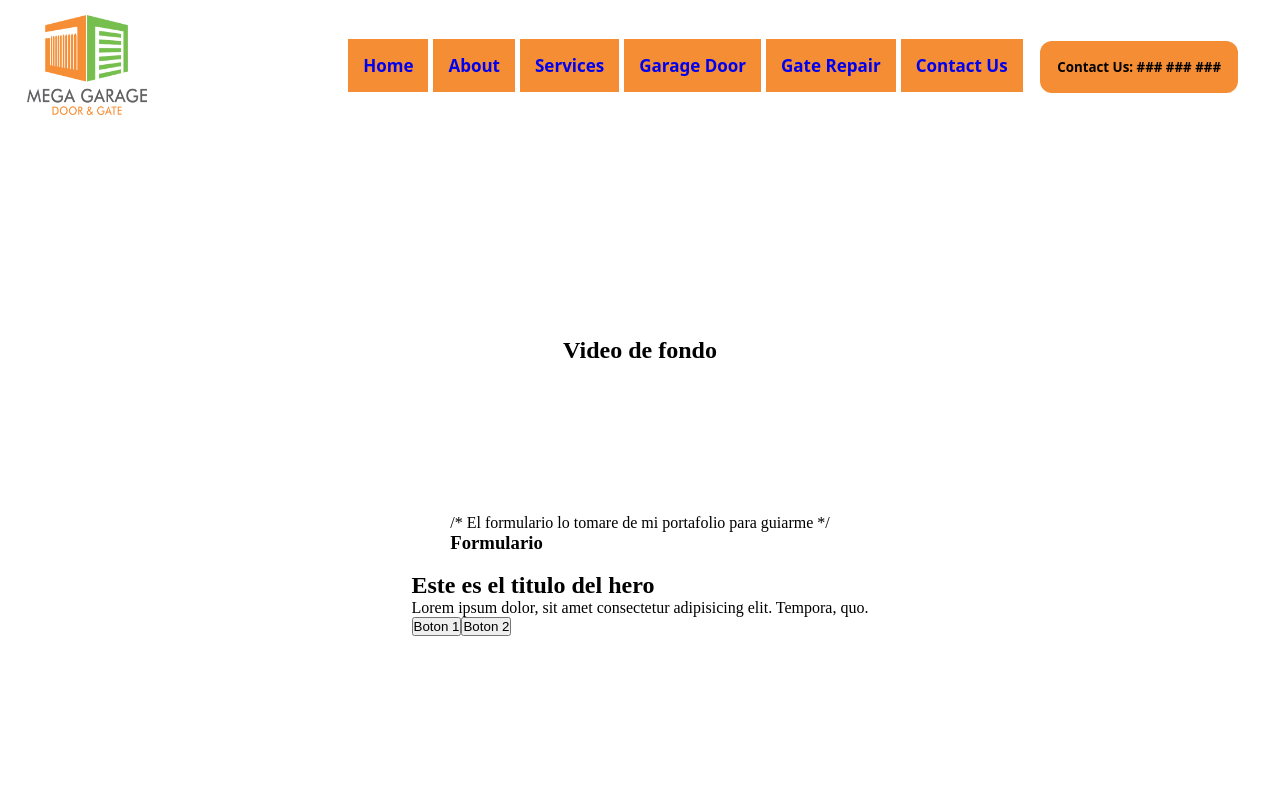
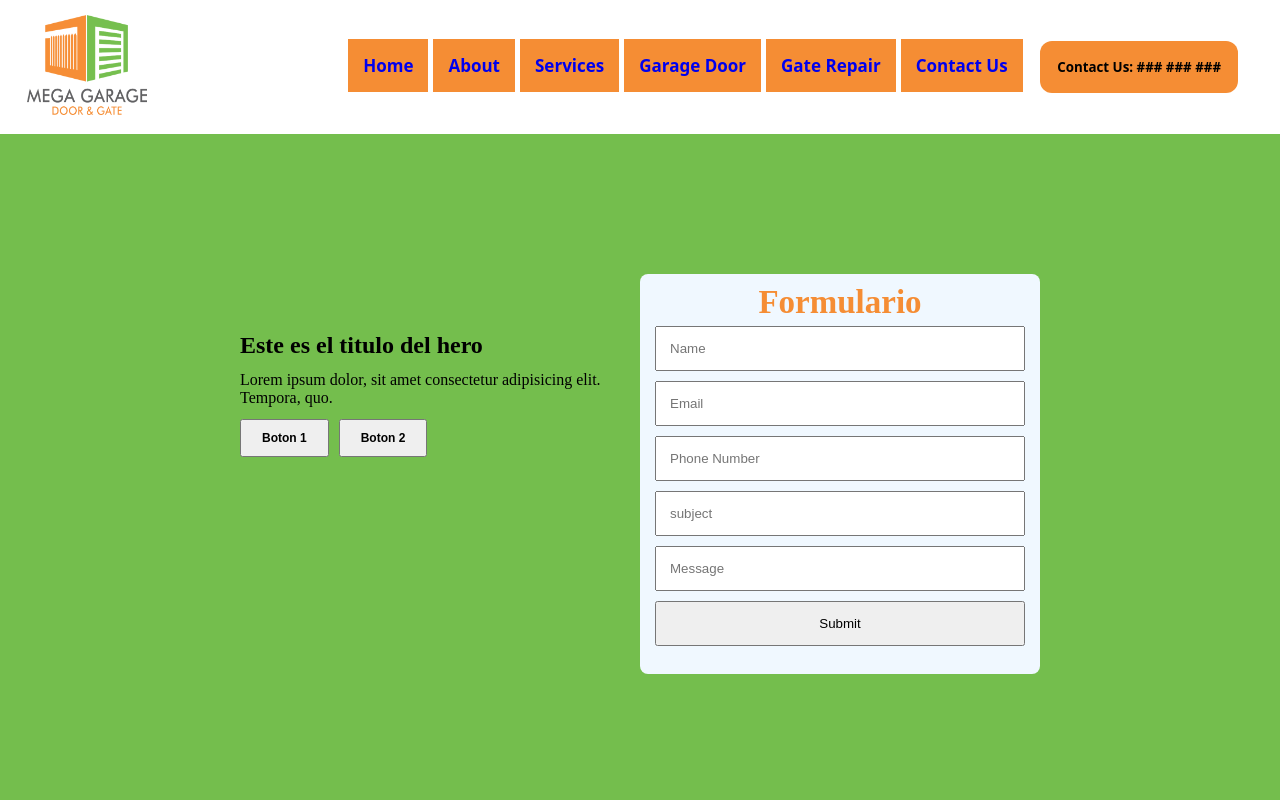
Before and after one commit to Mynor2717/Mega-Project, a React (Vite) app: page / in a window 1280 px wide. Shown: the top 800 px of the page. Built offline with nearby package versions, Linux system fonts and the light colour scheme.

Commit message:
Empezaron los disenos del hero

```diff
--- a/src/Pages/Home.jsx
+++ b/src/Pages/Home.jsx
@@ -1,33 +1,30 @@
-import Forms from "../components/Forms"
-import Rutas from "../Routes/Rutas"
-import '../index.css'
-import Valoraciones from "../components/Valoraciones"
-import Hero from "../components/Hero"
+import Forms from "../components/Forms";
+import Rutas from "../Routes/Rutas";
+import "../index.css";
+import Valoraciones from "../components/Valoraciones";
+import Hero from "../components/Hero";
 
 const Home = () => {
   return (
     <>
-
-    <main>
+      <main>
         <section id="content" className="side_main">
-            <h1>Video de fondo </h1>
-            <video src="" className="video_back">
-
-            </video>
-            <Forms/>
-            <Hero/>
+          <div className="contenedor_Primary">
+              <Hero />
+              <Forms />
+          </div>
         </section>
 
         <section className="contain_value">
-          <Valoraciones/>
-          <Valoraciones/>
-          <Valoraciones/>
-          <Valoraciones/>
-          <Valoraciones/>
-          <Valoraciones/>
+          <Valoraciones />
+          <Valoraciones />
+          <Valoraciones />
+          <Valoraciones />
+          <Valoraciones />
+          <Valoraciones />
         </section>
-    </main>
+      </main>
     </>
-  )
-}
-export default Home
+  );
+};
+export default Home;
--- a/src/components/Forms.jsx
+++ b/src/components/Forms.jsx
@@ -4,9 +4,13 @@ const Forms = () => {
   return (
     <>
     <form action="" className='forms'>
-       /* El formulario lo tomare de mi
-        portafolio para guiarme */
         <h3>Formulario</h3>
+        <input type="text" placeholder='Name'/>
+        <input type="email" name="" id="" placeholder='Email'/>
+        <input type="text" placeholder='Phone Number'/>
+        <input type="text" placeholder='subject'/>
+        <input type="text" className='mensaje' placeholder='Message'/>
+        <input type="submit" className='Enviar' placeholder='Enviar'/>
     </form>
     </>
   )
--- a/src/components/Hero.jsx
+++ b/src/components/Hero.jsx
@@ -5,13 +5,11 @@ const Hero = () => {
     <>
     <div className='hero'>
         <div className="hero_content">
-            <div className="hero">
               <img src="" alt="" />
               <h1>Este es el titulo del hero</h1>
               <p>Lorem ipsum dolor, sit amet consectetur adipisicing elit. Tempora, quo.</p>
               <button className='button_hero'>Boton 1</button>
               <button className='button_hero'>Boton 2</button>
-            </div>
         </div>
     </div>
     </>
--- a/src/index.css
+++ b/src/index.css
@@ -17,5 +17,60 @@
     align-items: center;
     height: 85vh;
     padding: 20px;
-    margin: 12px;
+    background-color: #74BE4D;
 }
+
+.contenedor_Primary {
+    display: flex;
+    height: 50vh;
+    margin: 20px;
+    justify-content: center;
+    align-items: center;
+}
+
+/*Introducir la clase Hero aqui*/
+
+.hero_content {
+    height: 40vh;
+    width: 50vh;
+}
+
+.hero_content h1{
+    margin-bottom: 12px;
+    font-size: 24px;
+    font-weight: 600;
+}
+
+.hero_content p {
+    margin-bottom:12px;
+}
+
+.hero_content button {
+    margin-bottom:12px;
+    padding: 10px 20px 10px 20px;
+    margin-right: 10px;
+    font-weight: 600;
+    font-size: 12px;
+}
+
+.forms {
+    display: flex;
+    flex-direction: column;
+    height: 50vh;
+    width: 50vh;
+    padding: 10px;
+    border-radius: 8px;
+    background-color: aliceblue;
+}
+
+.forms h3 {
+    text-align: center;
+    font-size: 33px;
+    font-weight: bold;
+    color: #F58D34;
+}
+
+.forms input {
+    margin: 5px;
+    padding: 13px;
+}
```
